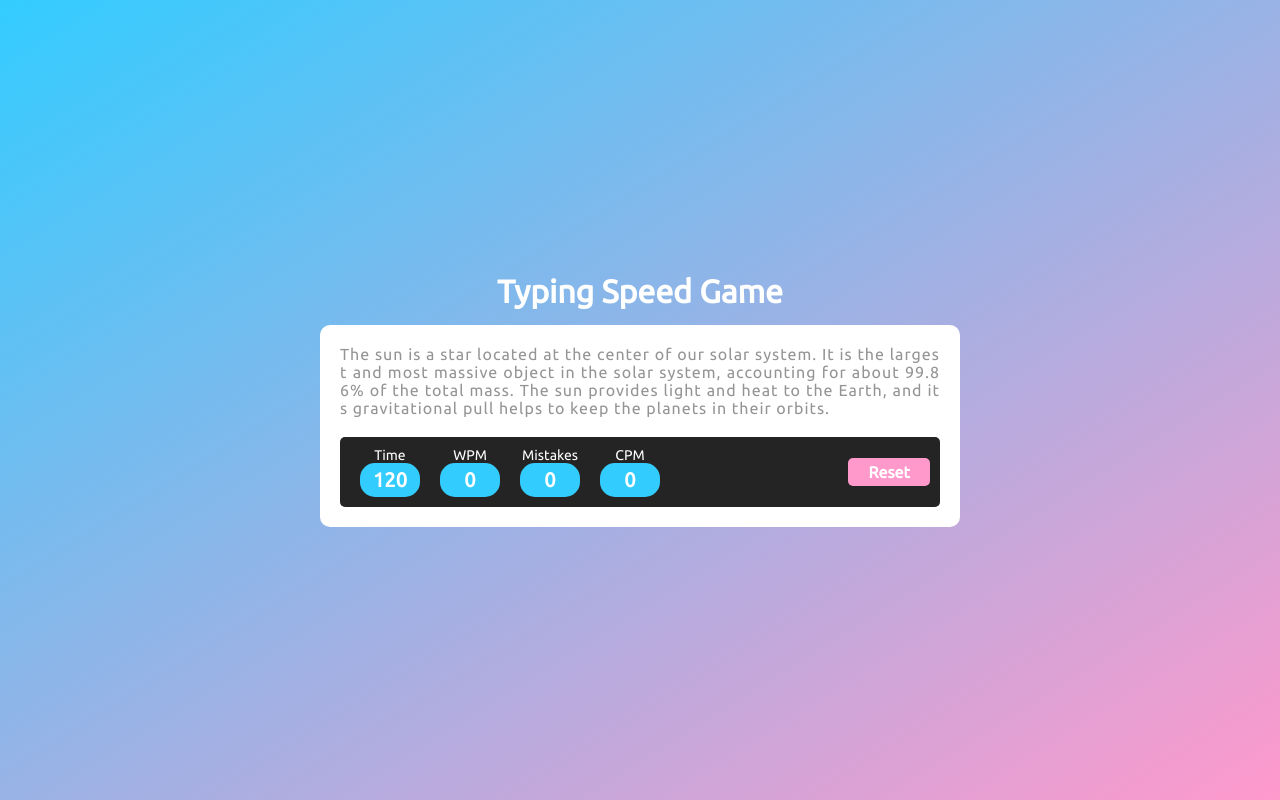
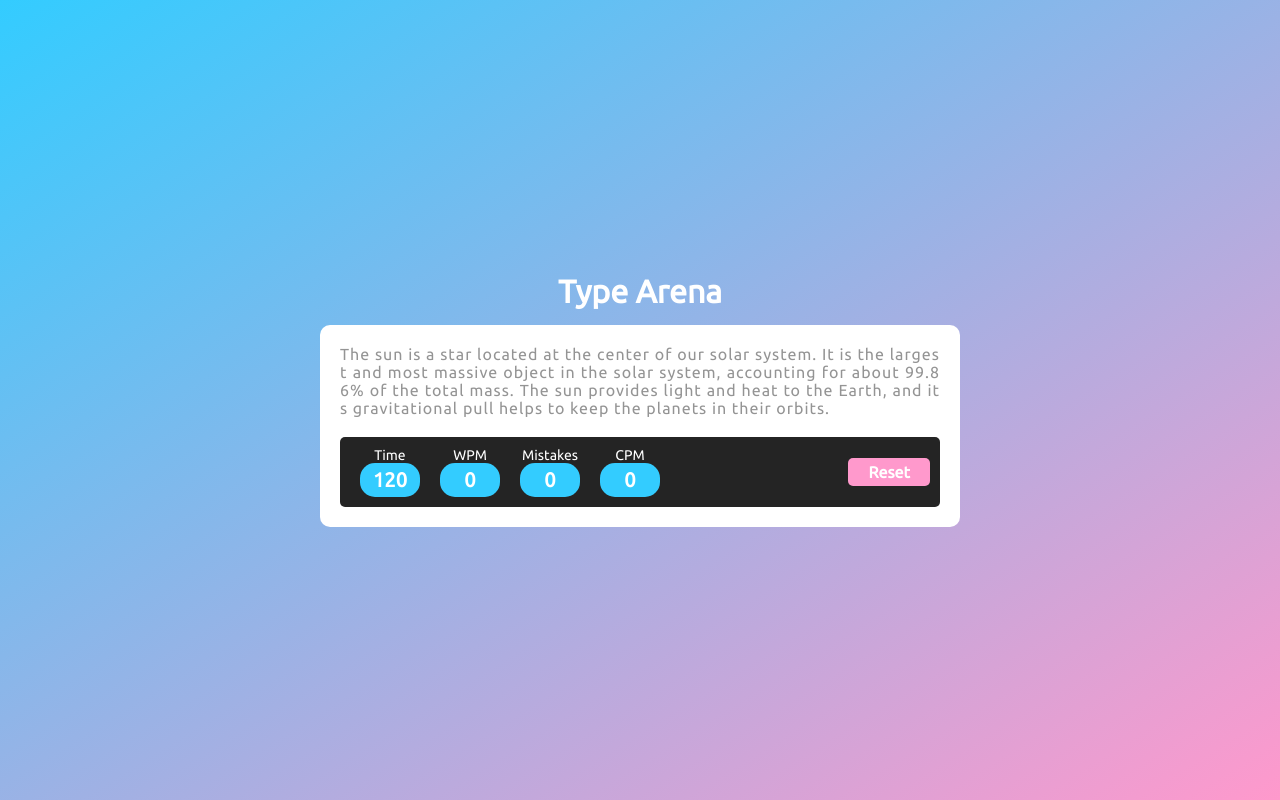
Before and after one commit to m-sumaim/Type-Arena, a plain HTML site: page index.html in a window 1280 px wide. Drawn offline with Linux system fonts and the light colour scheme.

Commit message:
Update index.html

```diff
--- a/index.html
+++ b/index.html
@@ -147,7 +147,7 @@
 </style>
 
 <body>
-    <h1>Typing Speed Game</h1>
+    <h1>Type Arena</h1>
     <div class="container">
         <input type="text" class="textinput" />
 
```
